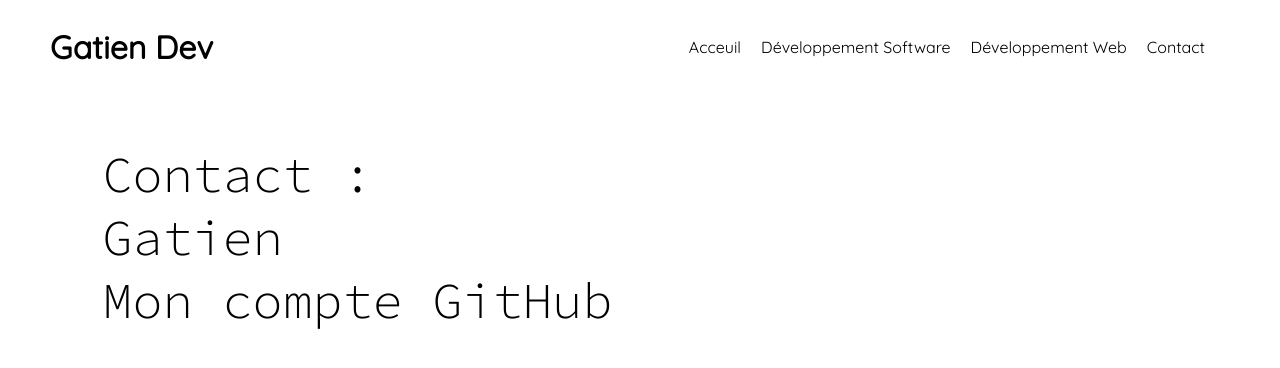
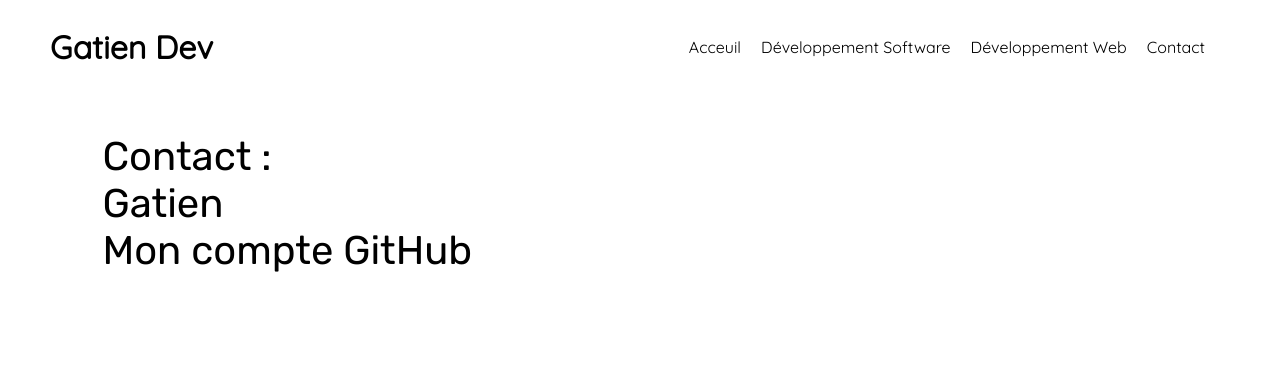
Before and after one commit to GatienFrenchDev/gatien-dev, a plain HTML site: page contact.html in a window 1280 px wide. Drawn offline with Linux system fonts and the light colour scheme.

Commit message:
Update style.css

```diff
--- a/style.css
+++ b/style.css
@@ -183,3 +183,8 @@ a.lien-api {
 a.lien-api:hover {
     color: blue;
 }
+
+p.contact-me {
+    font-size: 40px;
+    font-family: 'Rubik';
+}
```
